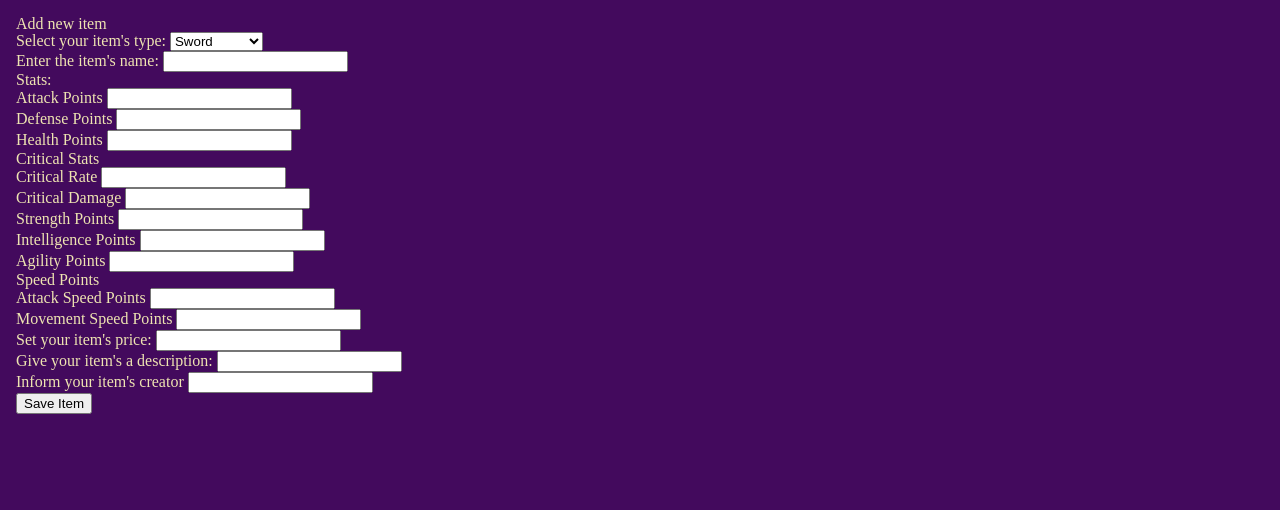
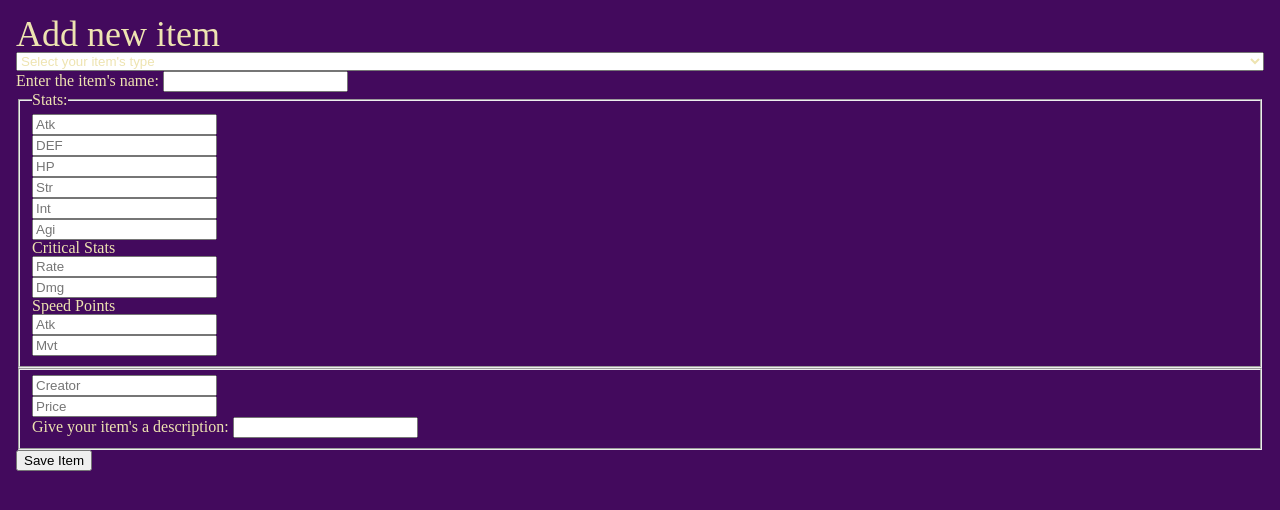
Before and after one commit to GMarqz/rpg-basics, a plain HTML site: page pages/formularioParaAddItem.html in a window 1280 px wide. Drawn offline with Linux system fonts and the light colour scheme; a web font is replaced by a local one.

Commit message:
iniciando estilização do formulario

```diff
--- a/pages/formularioParaAddItem.html
+++ b/pages/formularioParaAddItem.html
@@ -9,10 +9,10 @@
 </head>
 <body>
     <form action="" method="get" class="form-example">
-      <fieldset class="form__add__item">
-        <legend class="form__add__item__header">Add new item</legend>
-        <label class="form__add__item__header__select" for="item-type">Select your item's type:</label>
-        <select id="item-type" name="item-type">
+      <div class="form__add__item">
+        <h1 class="form__add__item__header">Add new item</h1>
+        <select id="item-type" name="item-type" class="form__add__item__options">
+          <option value="" disabled selected>Select your item's type</option>
           <option value="sword">Sword</option>
           <option value="shield">Shield</option>
           <option value="helmet">Helmet</option>
@@ -26,65 +26,54 @@
           <label for="name">Enter the item's name: </label>
           <input type="text" name="name" id="name" required />
         </div>
-      </fieldset>
+      </div>
 
       <fieldset>
         <legend>Stats: </legend>
         <div>
-          <label for="atk">Attack Points</label>
-          <input type="number" id="atk" name="atk">
+          <input type="number" id="atk" name="atk" placeholder="Atk">
         </div>
 
         <div>
-          <label for="def">Defense Points</label>
-          <input type="number" id="def" name="def">
+          <input type="number" id="def" name="def" placeholder="DEF">
         </div>
 
         <div>
-          <label for="hp">Health Points</label>
-          <input type="number" id="hp" name="hp">
+          <input type="number" id="hp" name="hp" placeholder="HP">
+        </div>
+        <div>
+          <input type="number" id="str" name="str" placeholder="Str">
+        </div>
+        <div>
+          <input type="number" id="int" name="int" placeholder="Int">
+        </div>
+        <div>
+          <input type="number" id="agi" name="agi" placeholder="Agi">
         </div>
 
         <legend>Critical Stats</legend>
         <div>
-          <label for="crit-rate">Critical Rate</label>
-          <input type="number" id="crit-rate" name="crit-rate">
+          <input type="number" id="crit-rate" name="crit-rate" placeholder="Rate">
         </div>
         <div>
-          <label for="crit-dmg">Critical Damage</label>
-          <input type="number" id="crit-dmg" name="crit-dmg">
-        </div>
-
-        <div>
-          <label for="str">Strength Points</label>
-          <input type="number" id="str" name="str">
-        </div>
-
-        <div>
-          <label for="int">Intelligence Points</label>
-          <input type="number" id="int" name="int">
-        </div>
-
-        <div>
-          <label for="agi">Agility Points</label>
-          <input type="number" id="agi" name="agi">
+          <input type="number" id="crit-dmg" name="crit-dmg" placeholder="Dmg">
         </div>
 
         <legend>Speed Points</legend>
         <div>
-          <label for="atk-spd">Attack Speed Points</label>
-          <input type="number" id="atk-spd" name="atk-spd">
+          <input type="number" id="atk-spd" name="atk-spd" placeholder="Atk">
         </div>
         <div>
-          <label for="movement-spd">Movement Speed Points</label>
-          <input type="number" id="movement-spd" name="movement-spd">
+          <input type="number" id="movement-spd" name="movement-spd" placeholder="Mvt">
         </div>
       </fieldset>
 
       <fieldset>
         <div>
-          <label for="price">Set your item's price: </label>
-          <input type="number" id="price" name="price">
+          <input type="text" id="creator" name="creator" placeholder="Creator">
+        </div>
+        <div>
+          <input type="number" id="price" name="price" placeholder="Price">
         </div>
 
         <div>
@@ -92,10 +81,6 @@
           <input type="text" id="description" name="description">
         </div>
 
-        <div>
-          <label for="creator">Inform your item's creator</label>
-          <input type="text" id="creator" name="creator">
-        </div>
       </fieldset>
       <div class="form-example">
         <input type="submit" value="Save Item" />
--- a/styles/formularioParaAddItem.css
+++ b/styles/formularioParaAddItem.css
@@ -1,9 +1,48 @@
+@import url('https://fonts.googleapis.com/css2?family=Jacques+Francois&display=swap');
+
+
+:root {
+    --main-color: #430A5D;
+    --secondary-color: #8C6A5D;
+    --font-color: #EEE4B1;
+    --input-color: #5F374B;
+    --font: "Jacques Francois", serif;
+}
+
 * {
     box-sizing: border-box;
 }
 
 body {
     padding: 1rem;
-    background-color: #430A5D;
-    color: #EEE4B1;
+    background-color: var(--main-color);
+    color: var(--font-color);
 }
+
+main {
+    font-family: var(--font);
+}
+
+fieldset {
+    display: block;
+    margin-left: 2px;
+    margin-right: 2px;
+    padding-top: 0.35em;
+    padding-bottom: 0.625em;
+    padding-left: 0.75em;
+    padding-right: 0.75em;
+    border: 2px groove;
+}
+
+.form__add__item {
+    display: flex;
+    flex-direction: column;
+}
+
+.form__add__item__options {
+    color: var(--font-color);
+}
+
+.form__add__item__header {
+    font-size: 2.25rem;
+}
```
